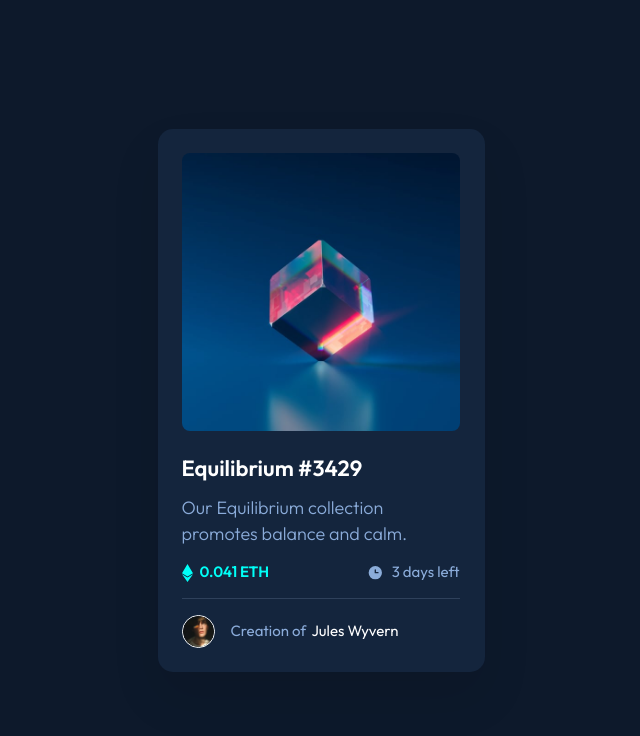
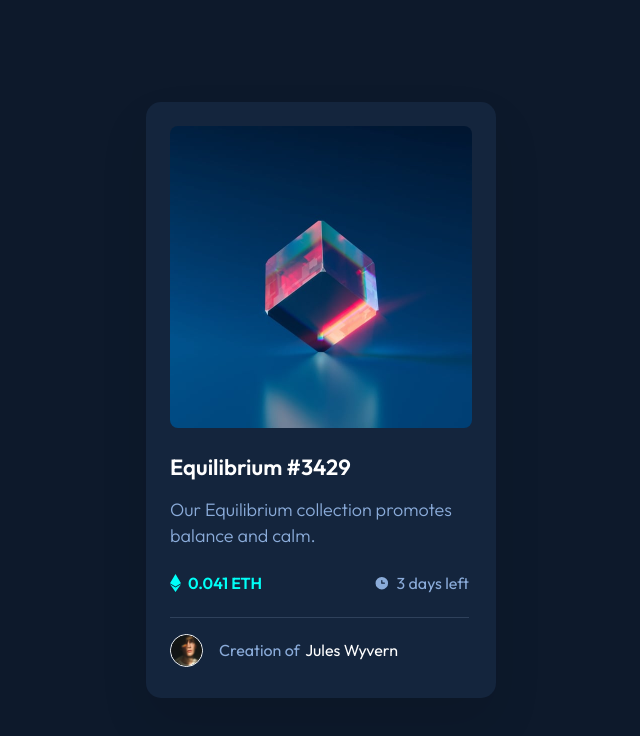
Before and after one commit to brian-jensen/nft-preview-card-component, a plain HTML site: page index.html in a window 1536 px wide. Shown: the whole page, without its empty margins (447-1087 px from the left). Drawn offline with Linux system fonts and the light colour scheme.

Commit message:
Add desktop styles

```diff
--- a/css/styles.css
+++ b/css/styles.css
@@ -28,9 +28,11 @@ body {
   font-family: 'Outfit', sans-serif;
 }
 
-body, main {
+body,
+main {
   min-height: 100vh;
   min-width: 100vw;
+  overflow-x: hidden;
 }
 
 main {
@@ -56,8 +58,6 @@ img {
 .nft-img-container {
   display: flex;
   position: relative;
-  width: 278px;
-  height: 278px;
 }
 
 .nft-img-container,
@@ -170,3 +170,47 @@ a.creator .name {
 a.creator:hover .name {
   color: var(--cyan);
 }
+
+@media (min-width: 1440px) {
+
+  section {
+    width: 21.875rem;
+    height: 37.25rem;
+    padding: 24px 27px 32px 24px;
+  }
+
+  .nft-img-container,
+  .equilibrium-img,
+  .overlay {
+    width: 302px;
+    height: 302px;
+    border-radius: 8px;
+  }
+
+  a.equilibrium-link {
+    margin-top: 25px;
+    margin-bottom: 16px;
+    line-height: 1.75rem;
+  }
+
+  .price-time-container {
+    padding: 24px 0px;
+  }
+
+  .bid-price,
+  .time-remaining {
+    font-size: 1rem;
+    line-height: 1.25rem;
+  }
+
+  .time-remaining img {
+    width: 16px;
+    height: 16px;
+    margin-right: 7px;
+  }
+
+  .creator {
+    font-size: 1rem;
+  }
+
+}
```
Also changed, not shown: 1 other file.
